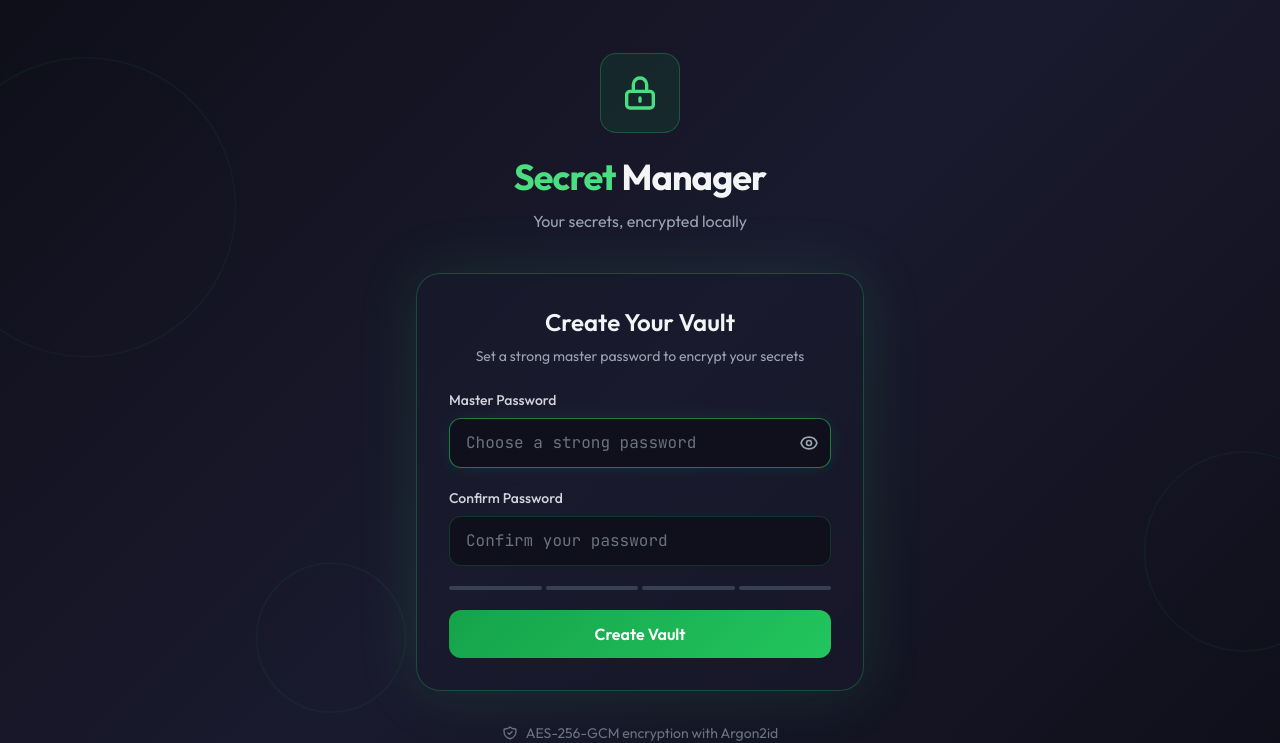
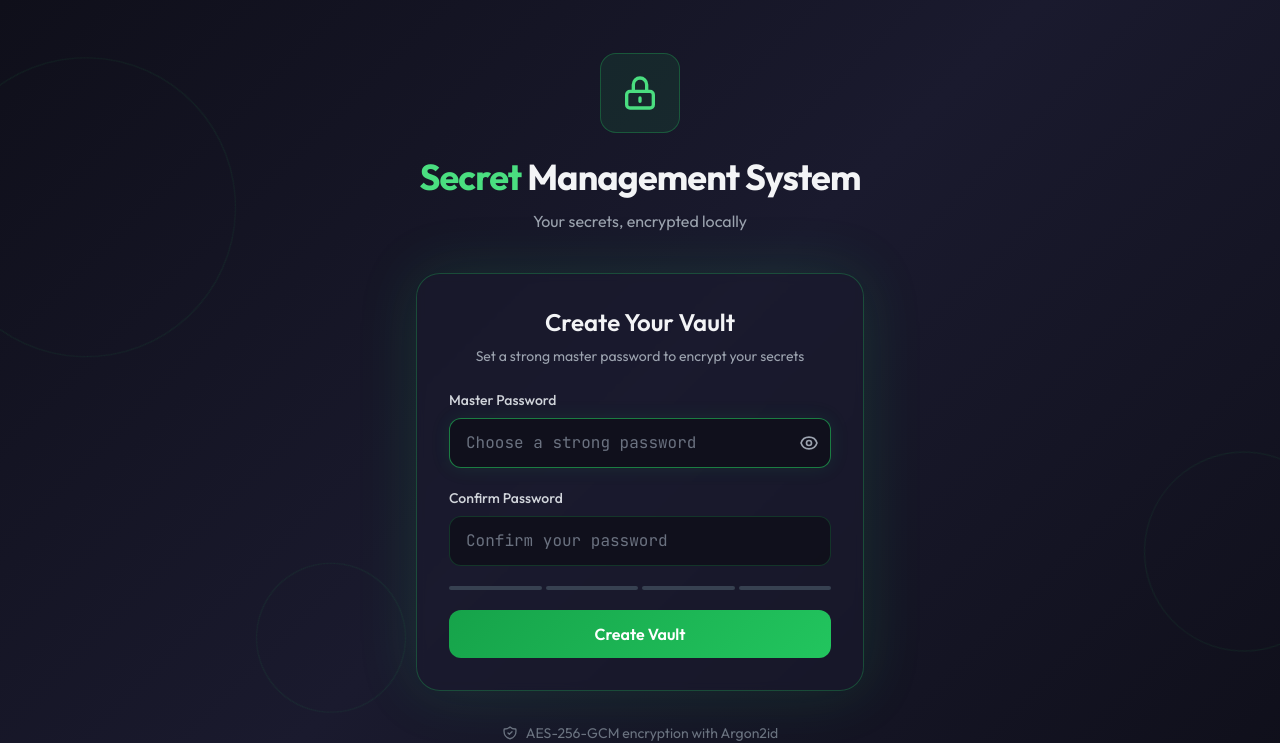
Before and after one commit to luthfidhani/secret-management-system, a Flask app: page / in a window 1280 px wide. Shown: the top 743 px of the page. Run offline with Flask 3, Linux system fonts and the light colour scheme; some libraries are stand-ins or nearby versions.

Commit message:
🚀  Update name

```diff
--- a/app.py
+++ b/app.py
@@ -1,6 +1,6 @@
 """
-Secret Manager - Flask Web Application
-A secure, self-hosted password and identity manager
+Secret Management System - Flask Web Application
+A secure, self-hosted password and identity management system
 """
 
 import os
--- a/crypto_utils.py
+++ b/crypto_utils.py
@@ -1,5 +1,5 @@
 """
-Encryption utilities for Secret Manager
+Encryption utilities for Secret Management System
 Uses AES-256-GCM for encryption and Argon2id for key derivation
 """
 
--- a/docker-compose.yml
+++ b/docker-compose.yml
@@ -1,7 +1,7 @@
 # Docker-compose.yml version support, not internal version of this composition.
 services:
   web:
-    container_name: secret-manager
+    container_name: secret-management-system
     build: .
     env_file:
       - .env
--- a/pyproject.toml
+++ b/pyproject.toml
@@ -1,6 +1,6 @@
 [project]
-name = "secret-manager"
-description = "Secret Manager"
+name = "secret-management-system"
+description = "Secret Management System"
 requires-python = ">=3.11"
 version = "0.1.0"
 
--- a/templates/base.html
+++ b/templates/base.html
@@ -4,7 +4,7 @@
 <head>
     <meta charset="UTF-8">
     <meta name="viewport" content="width=device-width, initial-scale=1.0">
-    <title>{% block title %}Secret Manager{% endblock %}</title>
+    <title>{% block title %}Secret Management System{% endblock %}</title>
     <script src="https://cdn.tailwindcss.com"></script>
     <script defer src="https://cdn.jsdelivr.net/npm/alpinejs@3.x.x/dist/cdn.min.js"></script>
     <link rel="preconnect" href="https://fonts.googleapis.com">
--- a/templates/dashboard.html
+++ b/templates/dashboard.html
@@ -1,6 +1,6 @@
 {% extends 'base.html' %}
 
-{% block title %}Secret Manager - Login{% endblock %}
+{% block title %}Secret Management System - Login{% endblock %}
 
 {% block styles %}
 <link rel="stylesheet" href="{{ url_for('static', filename='css/index.css') }}">
@@ -22,7 +22,7 @@
                         </path>
                     </svg>
                 </div>
-                <span class="text-xl font-bold"><span class="text-vault-400">Secret</span> Manager</span>
+                <span class="text-xl font-bold"><span class="text-vault-400">Secret</span> Management System</span>
             </div>
         </div>
 
--- a/templates/index.html
+++ b/templates/index.html
@@ -1,6 +1,6 @@
 {% extends 'base.html' %}
 
-{% block title %}Secret Manager - Login{% endblock %}
+{% block title %}Secret Management System - Login{% endblock %}
 
 {% block styles %}
 <link rel="stylesheet" href="{{ url_for('static', filename='css/index.css') }}">
@@ -27,7 +27,7 @@
                 </svg>
             </div>
             <h1 class="text-4xl font-bold tracking-tight">
-                <span class="text-vault-400">Secret</span> Manager
+                <span class="text-vault-400">Secret</span> Management System
             </h1>
             <p class="mt-3 text-gray-400">Your secrets, encrypted locally</p>
         </div>
```
Also changed, not shown: README.md, 1 other file.
